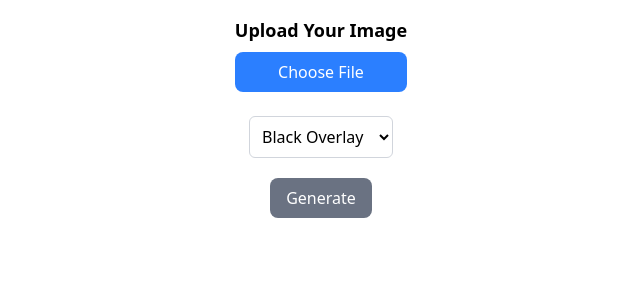
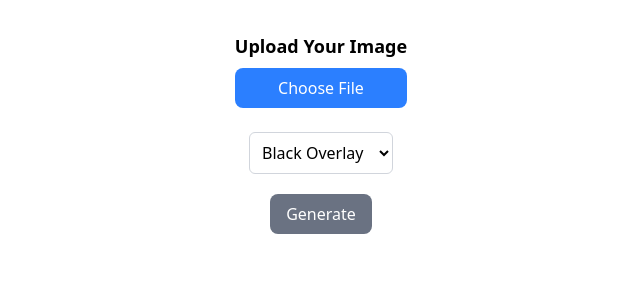
Before and after one commit to Diolemos/pokemon_playmat_builder_front_end, a React (Vite) app: page / in a window 1280 px wide. Shown: the top 300 px of the page, without its empty margins (319-959 px from the left). Built offline with nearby package versions, Linux system fonts and the light colour scheme.

Commit message:
Fix: clear preview image on page reload

```diff
--- a/src/App.jsx
+++ b/src/App.jsx
@@ -1,8 +1,16 @@
-import { useState } from "react";
+import { useEffect, useState } from "react";
 import Input from "./Input"
 import Output from "./Output";
 
 function App() {
+
+  useEffect(() => {
+    // Clear preview on reload
+    sessionStorage.removeItem("playmatPreview");
+    setPreview(null);
+  }, []);
+
+
   const [image, setImage] = useState(null);
   const [overlay, setOverlay] = useState("black");
   const [preview, setPreview] = useState(sessionStorage.getItem("playmatPreview"));
--- a/src/index.css
+++ b/src/index.css
@@ -1 +1,5 @@
 @import "tailwindcss";
+
+#root{
+  padding-top: 1rem;
+}
```
